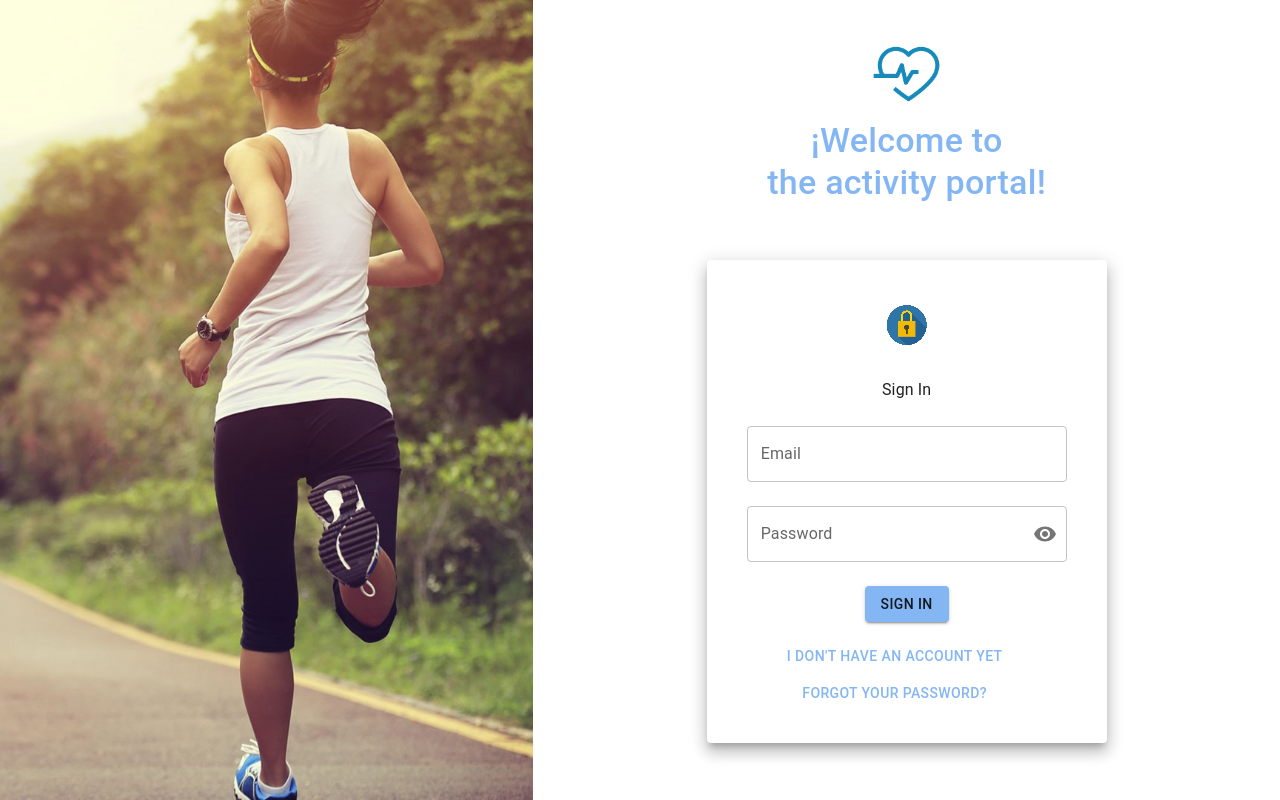
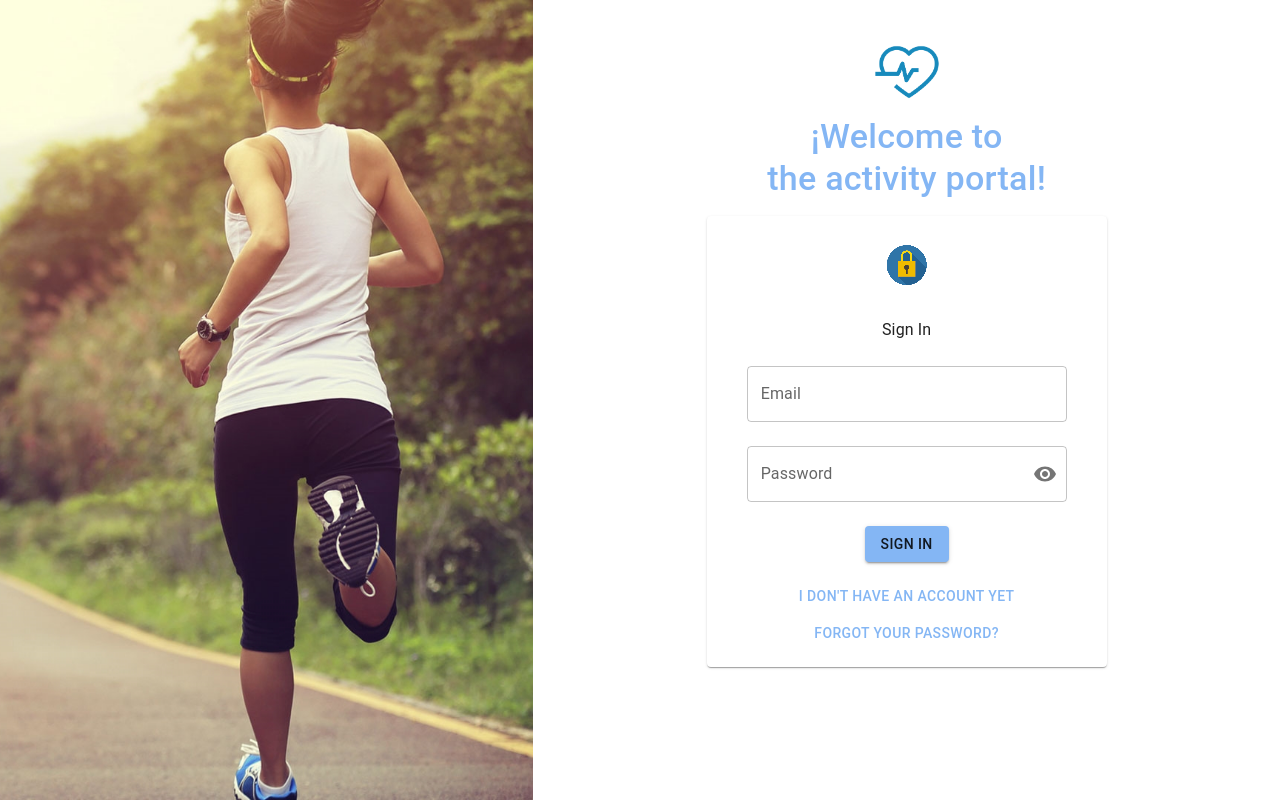
Before and after one commit to cirogargatagli/react-frontend-ajsw, a React (Create React App) app: page /login in a window 1280 px wide. Built offline with nearby package versions, Linux system fonts and the light colour scheme.

Commit message:
Refactor not authenticated componentes

```diff
--- a/src/components/login/FormLogin.jsx
+++ b/src/components/ScreenNotAuthenticated/FormLogin.jsx
@@ -49,13 +49,12 @@ const FormLogin = () => {
     }
 
     return (
-        <Paper elevation={10} className="paper-login" >
+        <Paper className="paper-login" >
             <Grid
                 container
                 direction="column"
                 textAlign="center"
-                spacing={3}
-                padding={2}
+                rowSpacing={3}
                 paddingX={5}
             >
                 <Grid item lg={12}>
--- a/src/components/register/FormRegister.jsx
+++ b/src/components/ScreenNotAuthenticated/FormRegister.jsx
@@ -1,10 +1,9 @@
-import { Alert, Autocomplete, Button, CircularProgress, Grid, Paper, Snackbar, TextField, Typography } from '@mui/material'
-import React, { useEffect, useRef, useState } from 'react'
+import { Autocomplete, Button, CircularProgress, Grid, Paper, Snackbar, TextField, Typography } from '@mui/material'
+import React, { useEffect, useState } from 'react'
 import CustomInput from '../CustomInput';
 import InputPassword from '../InputPassword';
 import { useHistory } from "react-router-dom";
 import { EMAIL, PHONE, STRING } from "../../utils/TypesUtils"
-import { registerUser } from '../../api/ApiUser';
 import { getLocalities, postAddress } from '../../api/ApiAddress';
 import { postAccount } from '../../api/ApiAccount';
 import { createPerson } from '../../api/ApiPerson';
@@ -35,9 +34,9 @@ const FormRegister = () => {
                 setLocalities(res.data);
             })
             .catch(error => {
-                setTimeout(() => {
-                    loadLocalities();
-                }, 10000);
+                // setTimeout(() => {
+                //     loadLocalities();
+                // }, 10000);
             })
     }
 
@@ -102,14 +101,14 @@ const FormRegister = () => {
     }
 
     return (
-        <Paper elevation={10} className="paper-login" >
+        <Paper elevation={2} className="paper-login" >
             <Grid
                 container
                 direction="column"
                 textAlign="center"
-                spacing={3}
                 padding={2}
                 paddingX={5}
+                rowSpacing={2}
             >
                 <Grid item>
                     <Typography variant="h5" color="primary">Complete your information!</Typography>
--- /dev/null
+++ b/src/config.json
@@ -0,0 +1,17 @@
+{
+    "company_name": "Courses & Activities",
+    "strings": {
+        "login": {
+            "title1": "¡Welcome to",
+            "title2": "the activity portal!",
+            "subtitle_form": "Sign In",
+            "btn_not_account": "I don't have an account yet",
+            "btn_forgot_pwd": "Forgot your password?"
+        },
+        "register": {
+            "title1": "This is the first step",
+            "title2": "to live the best experiences",
+            "subtitle_form": "Complete your information!"
+        }
+    }
+}
--- a/src/index.css
+++ b/src/index.css
@@ -1,5 +1,4 @@
-@import "./screens/login/login.css";
-@import "./screens/register/register.css";
+@import "./screens/notAuthenticated/screenNotAuthenticated.css";
 @import "./components/layout/layout.css";
 
 :root {
--- a/src/routing/Router.jsx
+++ b/src/routing/Router.jsx
@@ -8,10 +8,9 @@ import { AuthContext } from "../context/AuthContext";
 import Activities from "../screens/Activities";
 import Courses from "../screens/Courses";
 import Home from "../screens/Home";
-import Login from "../screens/login/Login";
 import Profile from "../screens/Profile";
-import Register from "../screens/register/Register";
 import Reserves from "../screens/Reserves";
+import SwitchScreenNotAuthenticated from "../screens/notAuthenticated/SwitchScreenNotAuthenticated";
 
 export const Router = (props) => {
     const { isAuthenticated } = useContext(AuthContext)
@@ -31,8 +30,8 @@ export const Router = (props) => {
                         </Layout>
                         :
                         <>
-                            <Route exact path="/register" component={Register} />
-                            <Route exact path="/login" component={Login} />
+                            <Route exact path="/register" render={() => <SwitchScreenNotAuthenticated screen="register" />} />
+                            <Route exact path="/login" render={() => <SwitchScreenNotAuthenticated />} />
                             <Redirect path="*" to="/login" />
                         </>
                 }
--- a/src/screens/login/Login.jsx
+++ /dev/null
@@ -1,53 +0,0 @@
-import { Grid, Typography } from '@mui/material'
-import React from 'react'
-import FormLogin from '../../components/login/FormLogin';
-import Logo from "../../images/logo.png"
-
-const Login = () => {
-    return (
-        <Grid container direction="row" style={{ height: "100vh" }}>
-            <Grid item lg={5} md={5} xs={0}>
-                <div className='fondo-login'></div>
-            </Grid>
-            <Grid item lg={7} md={7} xs={12} style={{ alignItems: "center" }}>
-                <Grid container
-                    direction="column"
-                    textAlign="center"
-                    alignItems="center"
-                    spacing={10}
-                    paddingY={4}
-                >
-                    <Grid item lg={12} xl={12} md={12} xs={12}>
-                        <img
-                            src={Logo}
-                            alt='logo'
-                            className='logo-principal-login'
-                        />
-
-                        <Typography
-                            color="primary"
-                            variant="h4"
-                            fontWeight={500}
-                        >
-                            ¡Welcome to
-                        </Typography>
-
-                        <Typography
-                            color="primary"
-                            variant="h4"
-                            fontWeight={500}
-                        >
-                            the activity portal!
-                        </Typography>
-                    </Grid>
-
-                    <Grid item lg={12} xl={12} md={12} xs={12}>
-                        <FormLogin />
-                    </Grid>
-                </Grid>
-            </Grid>
-        </Grid>
-    )
-}
-
-export default Login;
--- /dev/null
+++ b/src/screens/notAuthenticated/ScreenNotAuthenticated.jsx
@@ -0,0 +1,66 @@
+import { Grid, Typography } from '@mui/material'
+import React from 'react'
+import Logo from "../../images/logo.png"
+
+const ScreenNotAuthenticated = ({
+    props
+}) => {
+
+    return (
+        <Grid container direction="row" style={{ height: "100vh" }}>
+            <Grid item lg={5} md={5} xs={0}>
+                <div className={props.classBackground}></div>
+            </Grid>
+            <Grid item lg={7} md={7} xs={12} style={{ alignItems: "center" }}>
+                <Grid container
+                    direction="column"
+                    textAlign="center"
+                    alignItems="center"
+                    paddingY={4}
+                    rowSpacing={5}
+                >
+                    <Grid item>
+                        <Grid
+                            container
+                            direction="column"
+                        >
+                            <Grid item lg={2}>
+                                <img
+                                    src={Logo}
+                                    alt='logo'
+                                    className='logo-principal-login'
+                                />
+                            </Grid>
+
+                            <Grid item>
+                                <Typography
+                                    color="primary"
+                                    variant="h4"
+                                    fontWeight={500}
+                                >
+                                    {props.title1}
+                                </Typography>
+                            </Grid>
+
+                            <Grid item lg={12} xl={12} md={12} xs={12}>
+                                <Typography
+                                    color="primary"
+                                    variant="h4"
+                                    fontWeight={500}
+                                >
+                                    {props.title2}
+                                </Typography>
+                            </Grid>
+                        </Grid>
+                    </Grid>
+
+                    <Grid item lg={12} xl={12} md={12} xs={12} >
+                        {props.form}
+                    </Grid>
+                </Grid>
+            </Grid>
+        </Grid>
+    )
+}
+
+export default ScreenNotAuthenticated;
--- /dev/null
+++ b/src/screens/notAuthenticated/SwitchScreenNotAuthenticated.jsx
@@ -0,0 +1,37 @@
+import React from 'react'
+import FormLogin from '../../components/ScreenNotAuthenticated/FormLogin';
+import Config from "../../config.json"
+import FormRegister from '../../components/ScreenNotAuthenticated/FormRegister';
+import ScreenNotAuthenticated from './ScreenNotAuthenticated';
+
+const SwitchScreenNotAuthenticated = ({
+    screen = "login"
+}) => {
+
+    const switchProperties = () => {
+        switch (screen) {
+            case "login":
+                return {
+                    classBackground: "fondo-login",
+                    title1: Config.strings.login.title1,
+                    title2: Config.strings.login.title2,
+                    form: <FormLogin />
+                }
+            case "register":
+                return {
+                    classBackground: "fondo-register",
+                    title1: Config.strings.register.title1,
+                    title2: Config.strings.register.title2,
+                    form: <FormRegister />
+                }
+            default:
+                break;
+        }
+    }
+
+    return (
+        <ScreenNotAuthenticated props={switchProperties()} />
+    )
+}
+
+export default SwitchScreenNotAuthenticated;
--- a/src/screens/login/login.css
+++ b/src/screens/notAuthenticated/screenNotAuthenticated.css
@@ -8,11 +8,20 @@
 }
 
 .logo-principal-login {
-    width: 30%;
+    max-width: 10vh;
 }
 
 .paper-login {
     min-width: 400px;
+}
+
+.fondo-register {
+    width: 100%;
+    height: 100%;
+    display: block;
+    background: url(../../images/fondo-register.jpg) no-repeat;
+    background-size: cover;
+    background-position: center;
 }
 
 @media screen and (max-width: 600px) {
--- a/src/screens/register/register.css
+++ /dev/null
@@ -1,8 +0,0 @@
-.fondo-register {
-    width: 100%;
-    height: 100%;
-    display: block;
-    background: url(../../images/fondo-register.jpg) no-repeat;
-    background-size: cover;
-    background-position: center;
-}
```
Also changed, not shown: src/screens/register/Register.jsx (deleted, +0 -52 lines).
